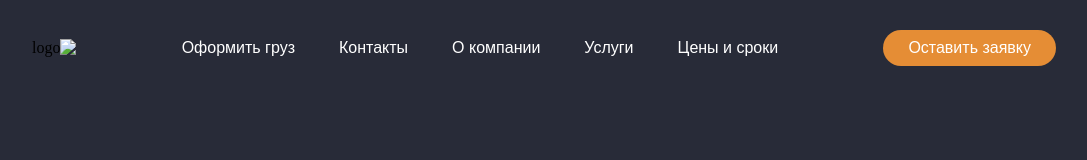
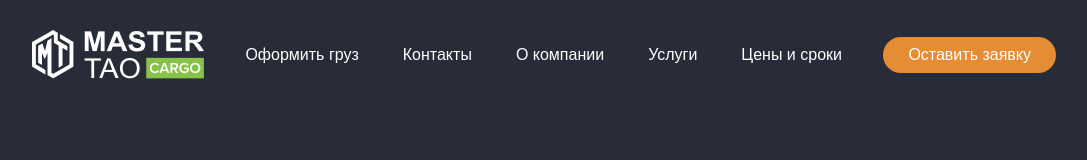
Before and after one commit to VolodymyrAvd/cargo10, a plain HTML site: page index.html in a window 1280 px wide. Shown: the whole page, without its empty margins (96-1183 px from the left). Drawn offline with Linux system fonts and the light colour scheme; a web font is replaced by a local one.

Commit message:
Update index.html

```diff
--- a/index.html
+++ b/index.html
@@ -21,7 +21,7 @@
                     <li><a href="#">Оформить груз</a></li>
                 </ul>
             </nav>
-            <img class="logo" src="../src/icons/logo.png" alt="logo">
+            <img class="logo" src="../icons/logo.png" alt="logo">
     </header>
 
 
```
